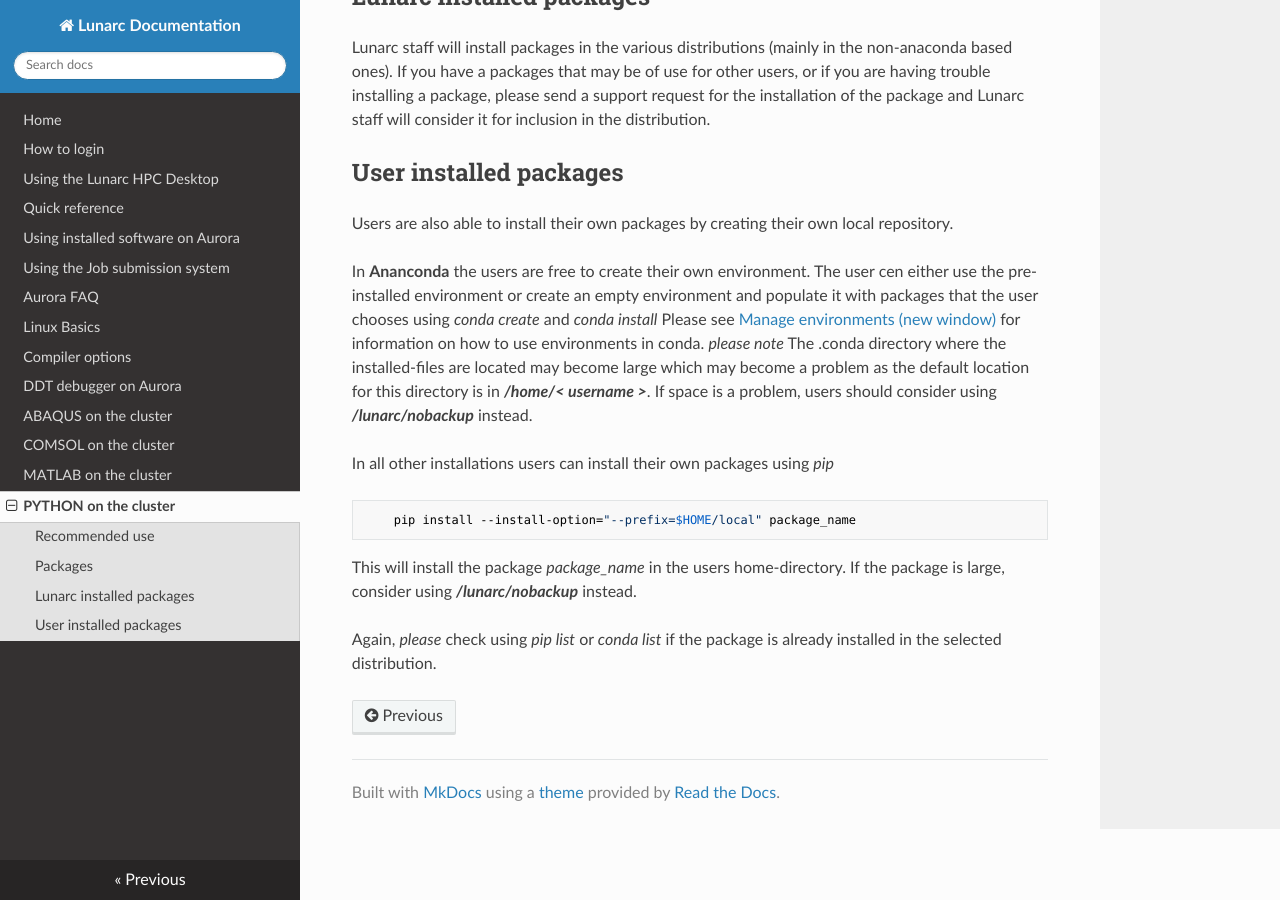
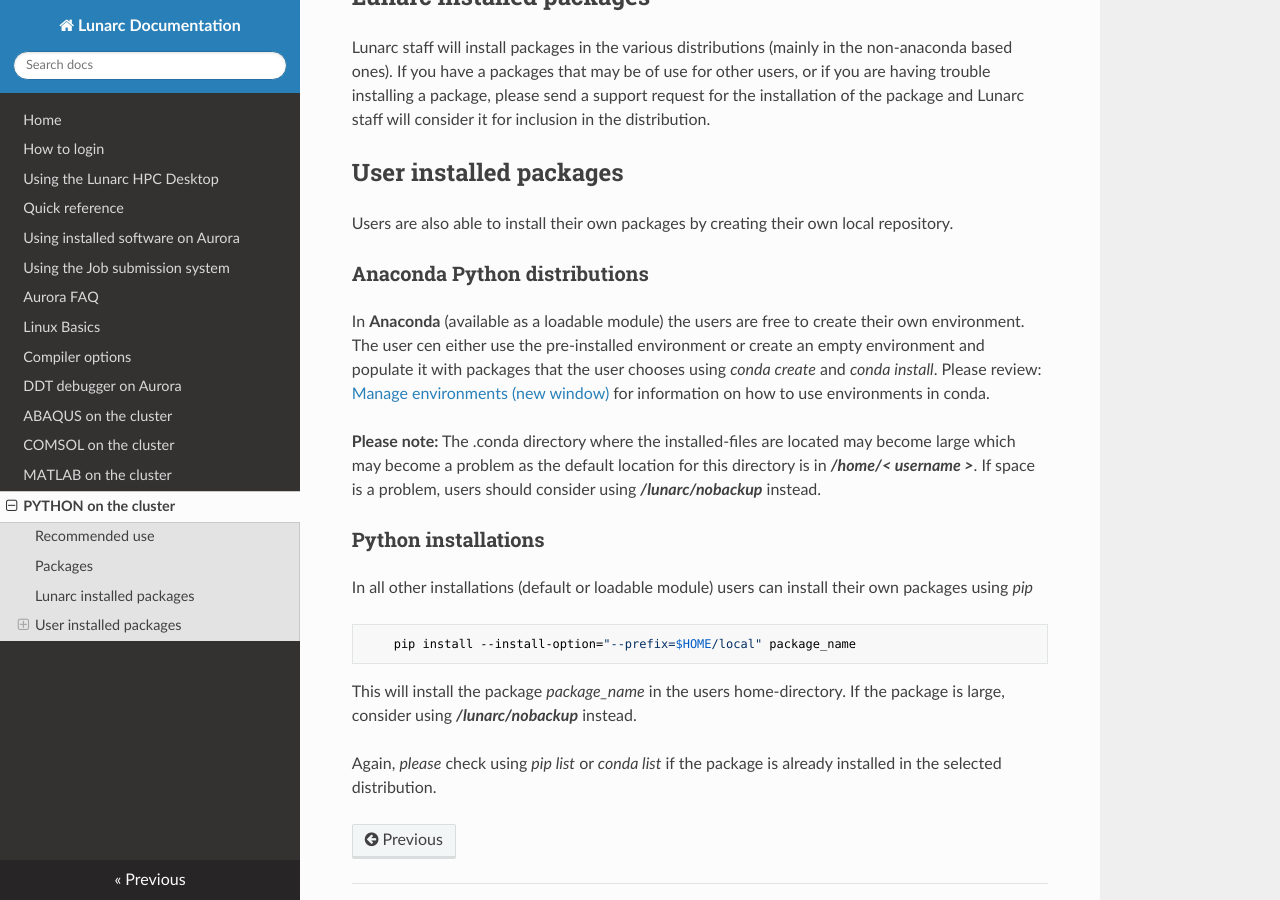
Before and after one commit to lunarc/lunarc_docs, an MkDocs documentation site: the page built from docs/Python.md, in a window 1280 px wide and 900 px high, scrolled down 1388 px. Built offline with MkDocs 1.6.1, drawn with Linux system fonts in a browser that asks for light colours; nearby versions of some CDN libraries; old or Windows-style settings are respelled for this version of MkDocs.

Commit message:
Formatting to python guide

```diff
--- a/docs/Python.md
+++ b/docs/Python.md
@@ -51,9 +51,13 @@ Lunarc staff will install packages in the various distributions (mainly in the n
 
 Users are also able to install their own packages by creating their own local repository.
 
-In **Ananconda** the users are free to create their own environment. The user cen either use the pre-installed environment or create an empty environment and populate it with packages that the user chooses using *conda create* and *conda install* Please see <a target="_blank" href="https://conda.io/docs/user-guide/tasks/manage-environments.html">Manage environments (new window)</a> for information on how to use environments in conda. *please note* The .conda directory where the installed-files are located may become large which may become a problem as the default location for this directory is in ***/home/< username >***. If space is a problem, users should consider using ***/lunarc/nobackup*** instead.
+###Anaconda Python distributions
+In **Anaconda** (available as a loadable module) the users are free to create their own environment. The user cen either use the pre-installed environment or create an empty environment and populate it with packages that the user chooses using *conda create* and *conda install*. Please review: <a target="_blank" href="https://conda.io/docs/user-guide/tasks/manage-environments.html"> Manage environments (new window)</a> for information on how to use environments in conda.
 
-In all other installations users can install their own packages using *pip*
+**Please note:** The .conda directory where the installed-files are located may become large which may become a problem as the default location for this directory is in ***/home/< username >***. If space is a problem, users should consider using ***/lunarc/nobackup*** instead.
+
+###Python installations
+In all other installations (default or loadable module) users can install their own packages using *pip*
 
         pip install --install-option="--prefix=$HOME/local" package_name
 
```
